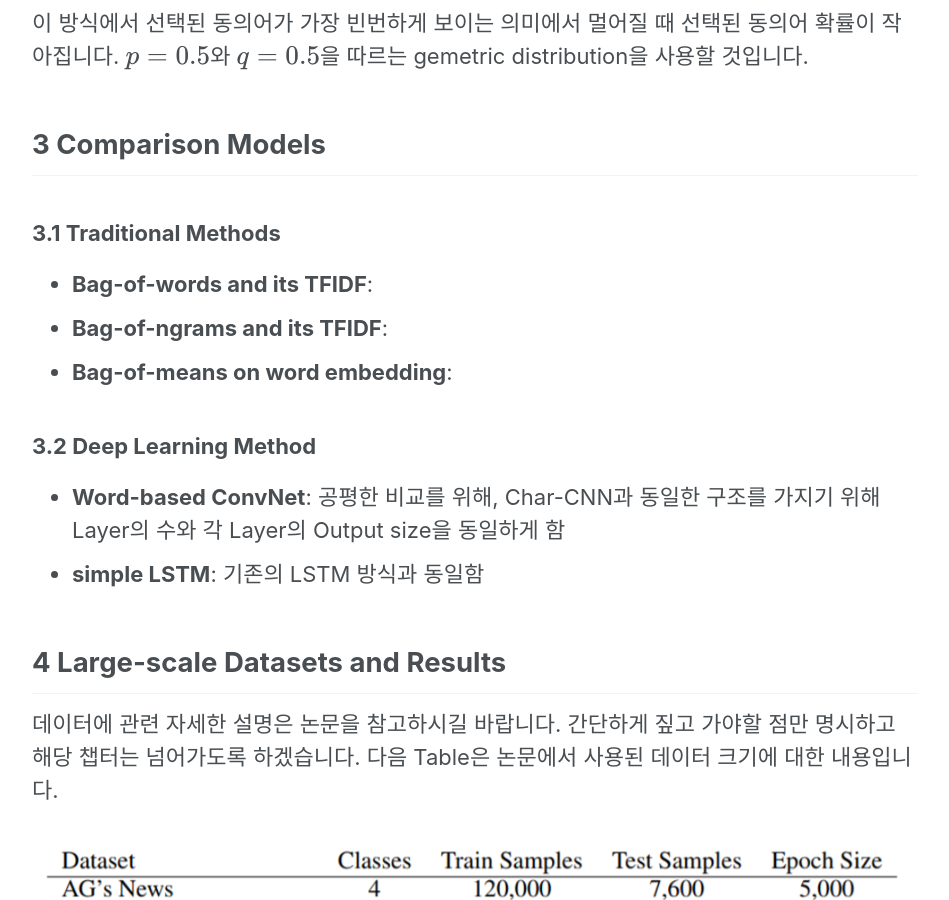
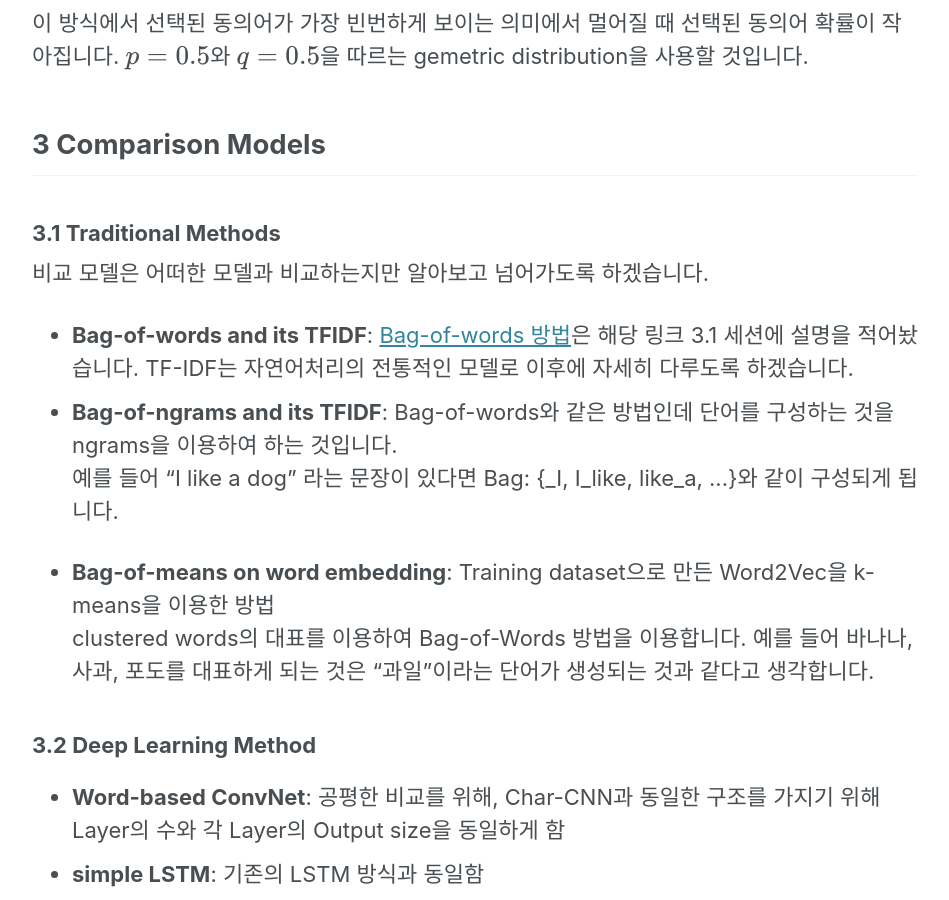
Before and after one commit to thisisiron/thisisiron.github.io, a Jekyll site: the page built from _posts/NLP/2019-02-24-Char-level CNN.md, in a window 1280 px wide and 900 px high, scrolled down 5541 px. Shown: the whole window, without its empty margins (290-1239 px from the left). Built offline with Jekyll 4.4.1, drawn with Linux system fonts in a browser that asks for light colours; cached includes are drawn as plain includes; nearby versions of some CDN libraries; formulas are drawn with MathJax 3; comment, search, counter and statistics services are not loaded; some of the changed text lies outside the part shown.

Commit message:
add char cnn post

```diff
--- a/_posts/NLP/2019-02-24-Char-level CNN.md
+++ b/_posts/NLP/2019-02-24-Char-level CNN.md
@@ -145,10 +145,16 @@ $p=0.5$와 $q=0.5$을 따르는 gemetric distribution을 사용할 것입니다.
 ## 3 Comparison Models
 
 ### 3.1 Traditional Methods
+비교 모델은 어떠한 모델과 비교하는지만 알아보고 넘어가도록 하겠습니다.
 
-- **Bag-of-words and its TFIDF**:
-- **Bag-of-ngrams and its TFIDF**:
-- **Bag-of-means on word embedding**:
+- **Bag-of-words and its TFIDF**: [Bag-of-words 방법](https://thisisiron.github.io/nlp/word2vec/)은 해당 링크 3.1 세션에 설명을 적어놨습니다.
+  TF-IDF는 자연어처리의 전통적인 모델로 이후에 자세히 다루도록 하겠습니다.
+- **Bag-of-ngrams and its TFIDF**: Bag-of-words와 같은 방법인데 단어를 구성하는 것을 ngrams을 이용하여 하는 것입니다.<br>
+  예를 들어 "I like a dog" 라는 문장이 있다면 Bag: {<start>_I, I_like, like_a, ...}와 같이 구성되게 됩니다.
+
+- **Bag-of-means on word embedding**: Training dataset으로 만든 Word2Vec을 k-means을 이용한 방법<br>
+  clustered words의 대표를 이용하여 Bag-of-Words 방법을 이용합니다. 예를 들어 바나나, 사과, 포도를 대표하게 되는 것은
+  "과일"이라는 단어가 생성되는 것과 같다고 생각합니다.
 
 ### 3.2 Deep Learning Method
 - **Word-based ConvNet**: 공평한 비교를 위해, Char-CNN과 동일한 구조를 가지기 위해 Layer의 수와 각 Layer의 Output size을 동일하게 함
@@ -191,7 +197,7 @@ $$
 
 - **Character-level ConvNet is an effective method.**: Word가 아닌 Character에서도 잘 작동하며, 언어는 다른 종류(Ex. Image)와 다르지 않게 하나의 signal로 여겨질 수 있음을 보여줌
 - **Dataset size forms a dichotomy between traditional and ConvNets models.**: Dataset이 수백만정도까지 커질수록 ConvNet이 더 좋은 성능을 보여주며, Traditional 모델은 수십만 데이터셋까지 좋은 성능을 보여줌
-- **ConvNets may work well for user-generated data**: 주의깊게 작성된 Yahoo Answer보다 유저가 작성한 데이터(Raw Data, 해당 논문에서는 Amazon Dataset)에서 Char-CNN은 좋은 성능을 보여줌
+- **ConvNets may work well for user-generated data**: 주의깊게 작성된 Yahoo Answer(formal한 데이터)보다 유저가 작성한 데이터(Raw Data, 혹은 unformal한 데이터, 해당 논문에서는 Amazon Dataset)에서 Char-CNN은 좋은 성능을 보여줌
 - **Choice of alphabet makes a difference.**: 대소문자를 구별하는 것은 대개 더 좋은 결과를 보여주지 않음(정규화 효과가 발생한다고 여겨짐)
 - **Semantics of tasks may not matter.**: Task에 따라 성능이 달라지지 않음(여기서는 sentiment analysis와 topic classification을 다룸)
 - **Bag-of-means is a misuse of word2vec**: 최악의 성능이 낮게 나온 것을 보고 판단할 수 있지만 이와 관련된 논문이 아니므로 자세하게 다루지 않음
```
